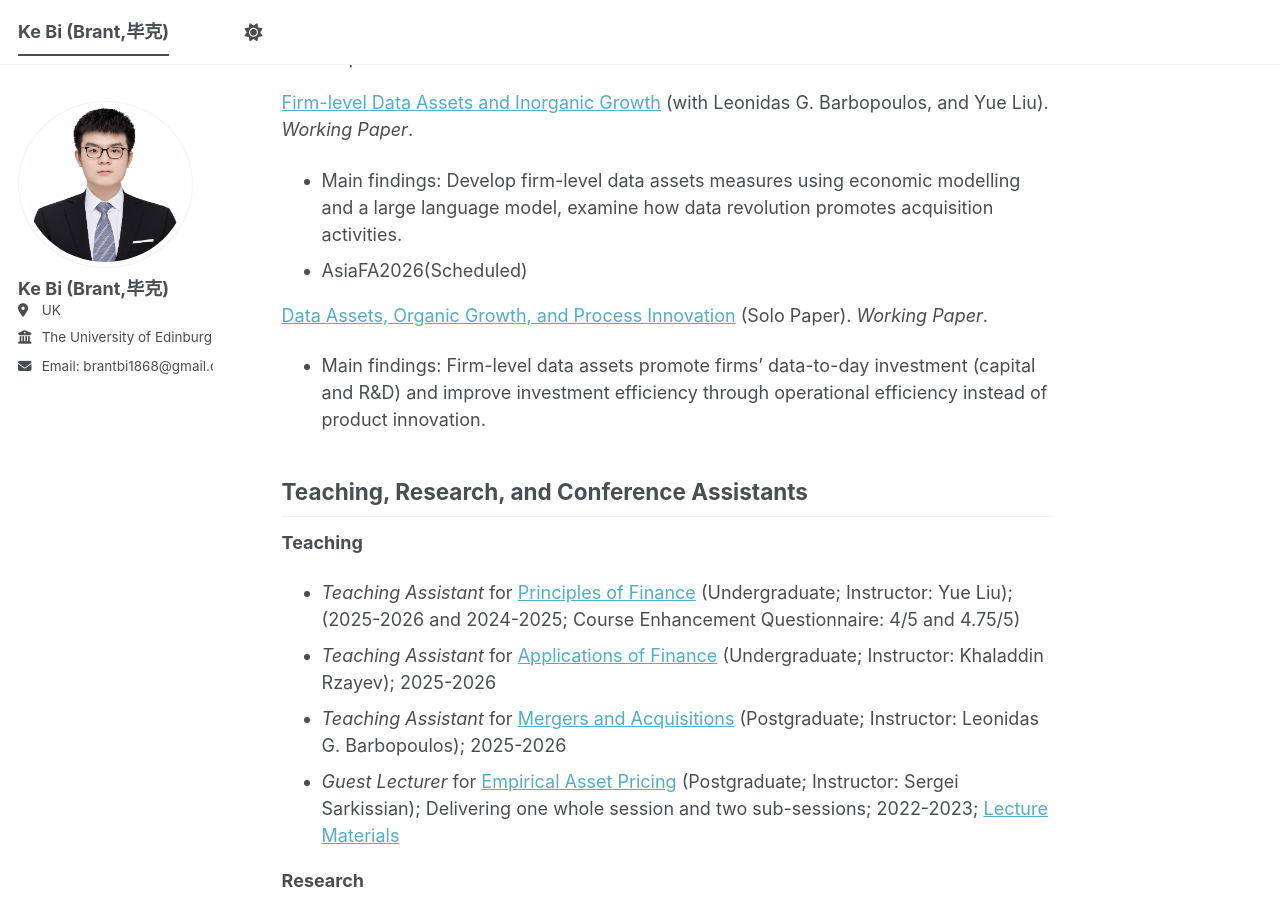
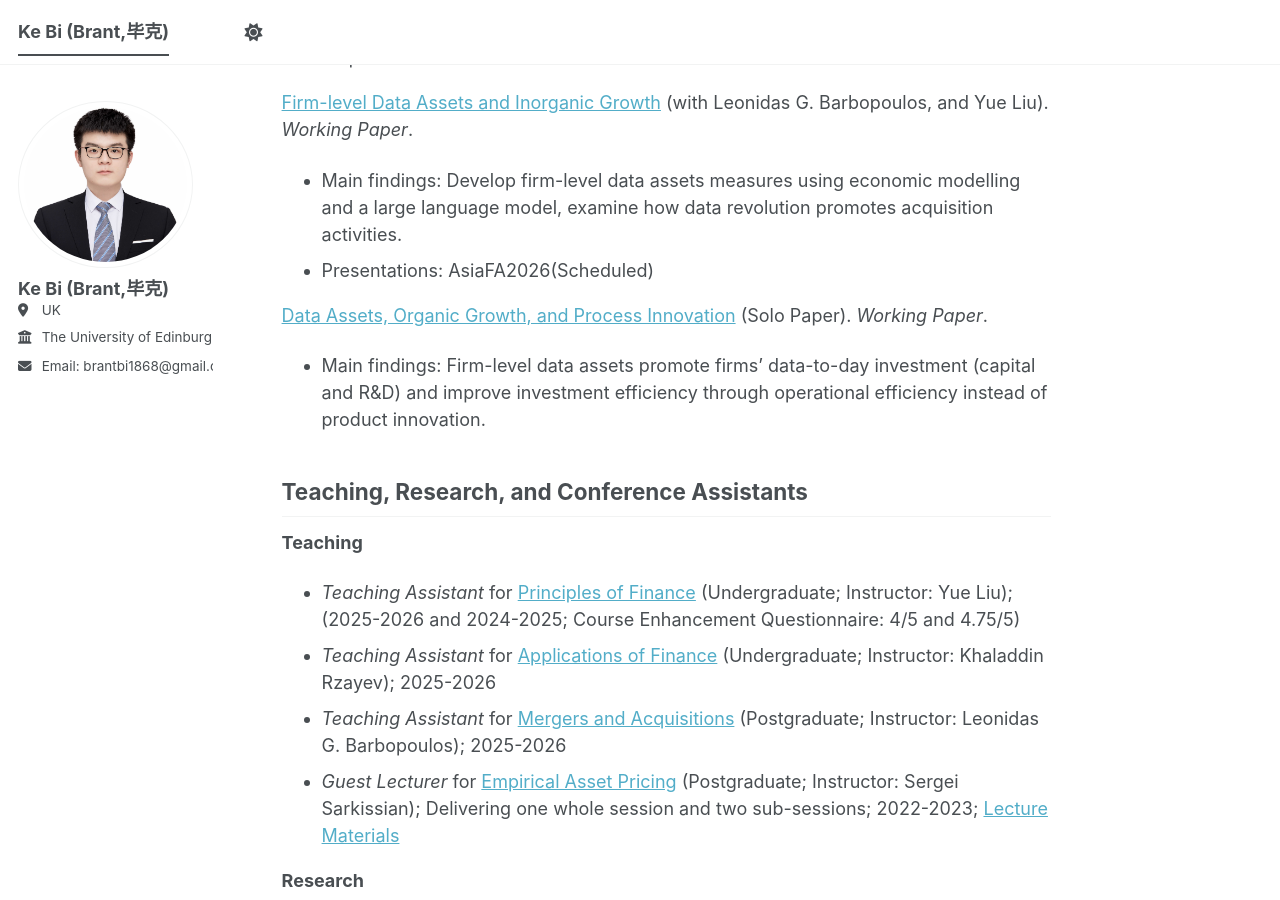
Before and after one commit to brant1868/brant1868.github.io, a Jekyll site: the page built from _pages/about.md, in a window 1280 px wide and 900 px high, scrolled down 1060 px. Built offline with Jekyll 4.4.1, drawn with Linux system fonts in a browser that asks for light colours; a script bundle is joined from its source files by our own code; library files that are not in the unit come from our copies; some of the changed lines change nothing that is shown.

Commit message:
Update about.md

```diff
--- a/_pages/about.md
+++ b/_pages/about.md
@@ -35,7 +35,7 @@ Working Papers
 
 [Firm-level Data Assets and Inorganic Growth](https://drive.google.com/file/d/18_bj7RDudriuxyp20cNe9Nx_aRuuybR3/view?usp=sharing){:target="_blank" } (with Leonidas G. Barbopoulos, and Yue Liu). _Working Paper_.
 - Main findings: Develop firm-level data assets measures using economic modelling and a large language model, examine how data revolution promotes acquisition activities.
-- AsiaFA2026(Scheduled)
+- Presentations: AsiaFA2026(Scheduled)
 
 [Data Assets, Organic Growth, and Process Innovation](https://drive.google.com/file/d/1M3oKFxyER4gjZ8XPjFuT-uX8Pza1Q8wN/view?usp=sharing){:target="_blank" } (Solo Paper). _Working Paper_.
 - Main findings: Firm-level data assets promote firms' data-to-day investment (capital and R&D) and improve investment efficiency through operational efficiency instead of product innovation.
```
